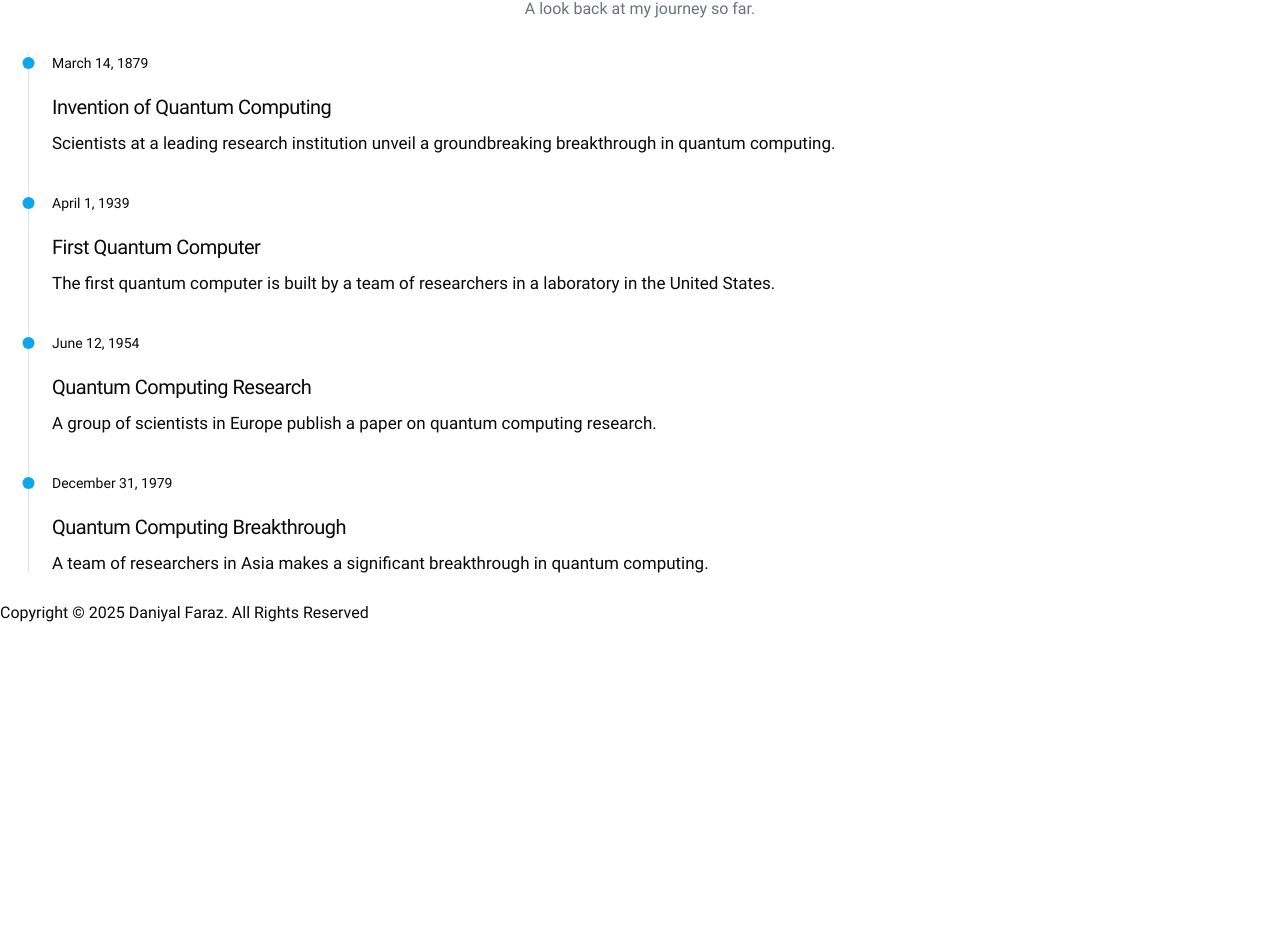
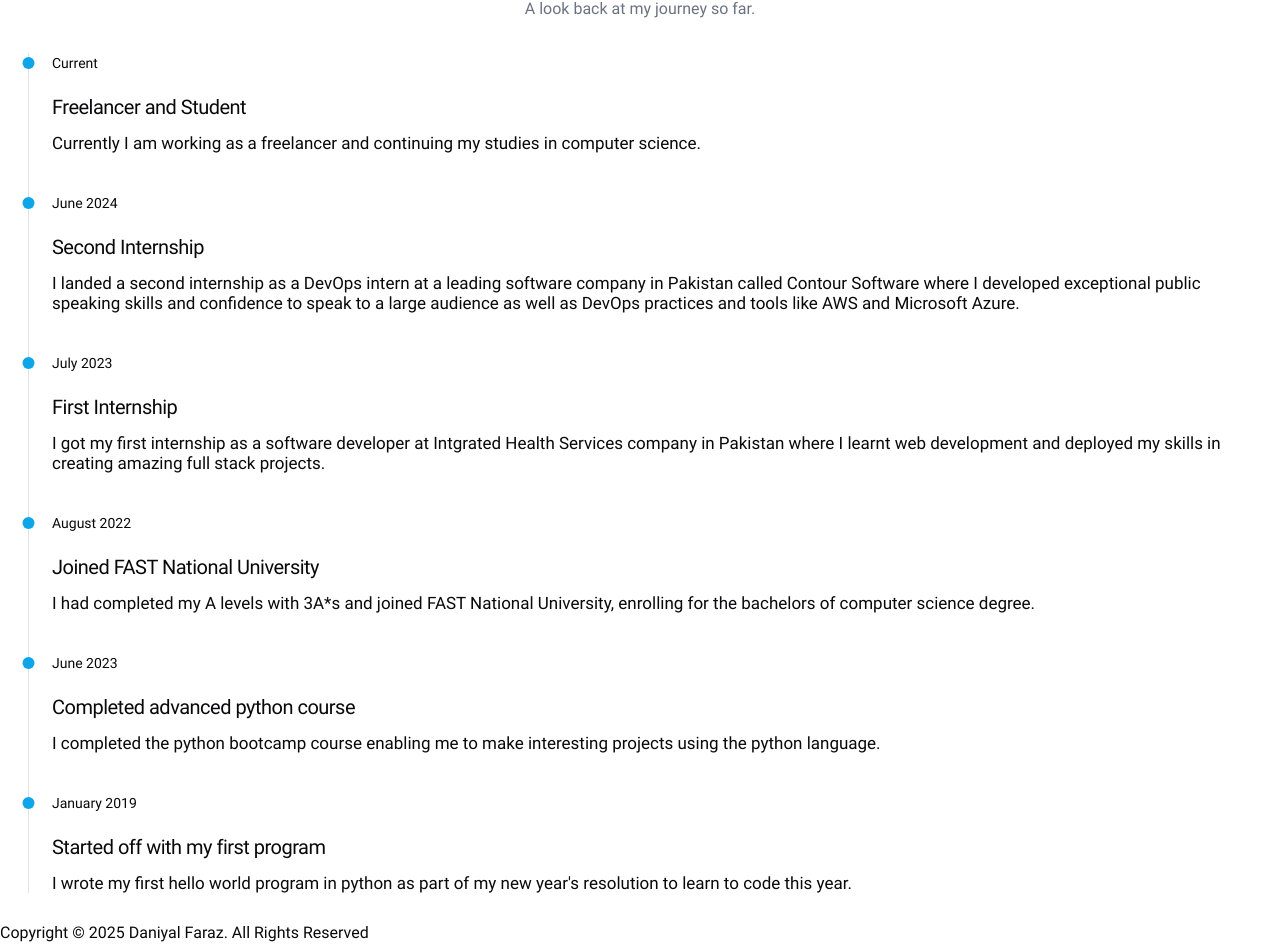
Before and after one commit to DaniyalFaraz2003/Personal-Blog-Website, a Next.js app: page /about in a window 1280 px wide. Shown: the part 732-1677 px from the top of the page. Before the commit the page ends 1357 px from the top, so only its background shows below. Built offline with nearby package versions, Linux system fonts and the light colour scheme.

Commit message:
fixed content in about and contact

```diff
--- a/app/about/page.js
+++ b/app/about/page.js
@@ -15,7 +15,7 @@ function AboutMe() {
             <p className="text-gray-500 dark:text-gray-400">Who I am.</p>
             <div>
                 <p className="text-lg mt-5">
-                    I am a student, programmer and musician. I love to code and play music. I have been coding for the past 5 years and have worked on a variety of projects. I am currently studying computer science at a leading university in the United States. I am passionate about technology and its potential to change the world
+                    I am a student, programmer and musician. I love to code and play music. I have been coding for the past 5 years and have worked on a variety of projects made in languages like python, C++, Java and JavaScript. I am currently studying computer science at a leading university in Pakistan named FAST National University of Computing And Emerging Sciences. I am passionate about technology and its potential to change the world
                 </p>
             </div>
         </div>
@@ -68,24 +68,34 @@ function HeroSection() {
 
 const timelineData = [
     {
-        date: "March 14, 1879",
-        title: "Invention of Quantum Computing",
-        description: "Scientists at a leading research institution unveil a groundbreaking breakthrough in quantum computing."
+        date: "Current",
+        title: "Freelancer and Student",
+        description: "Currently I am working as a freelancer and continuing my studies in computer science."
     },
     {
-        date: "April 1, 1939",
-        title: "First Quantum Computer",
-        description: "The first quantum computer is built by a team of researchers in a laboratory in the United States."
+        date: "June 2024",
+        title: "Second Internship",
+        description: "I landed a second internship as a DevOps intern at a leading software company in Pakistan called Contour Software where I developed exceptional public speaking skills and confidence to speak to a large audience as well as DevOps practices and tools like AWS and Microsoft Azure."
     },
     {
-        date: "June 12, 1954",
-        title: "Quantum Computing Research",
-        description: "A group of scientists in Europe publish a paper on quantum computing research."
+        date: "July 2023",
+        title: "First Internship",
+        description: "I got my first internship as a software developer at Intgrated Health Services company in Pakistan where I learnt web development and deployed my skills in creating amazing full stack projects."
     },
     {
-        date: "December 31, 1979",
-        title: "Quantum Computing Breakthrough",
-        description: "A team of researchers in Asia makes a significant breakthrough in quantum computing."
+        date: "August 2022",
+        title: "Joined FAST National University",
+        description: "I had completed my A levels with 3A*s and joined FAST National University, enrolling for the bachelors of computer science degree."
+    },
+    {
+        date: "June 2023",
+        title: "Completed advanced python course",
+        description: "I completed the python bootcamp course enabling me to make interesting projects using the python language."
+    },
+    {
+        date: "January 2019",
+        title: "Started off with my first program",
+        description: "I wrote my first hello world program in python as part of my new year's resolution to learn to code this year."
     }
 ]
 
--- a/app/contact/page.js
+++ b/app/contact/page.js
@@ -20,6 +20,7 @@ import { Input } from "@/components/ui/input"
 import { Textarea } from '@/components/ui/textarea';
 import { Spinner } from '@/components/ui/spinner';
 import { Alert, AlertTitle, AlertDescription } from '@/components/ui/alert';
+import Link from 'next/link';
 import axios from "axios"
 
 
@@ -150,10 +151,10 @@ export default function Page() {
             <section className='flex flex-col md:flex-row lg:flex-row gap-5'>
                 <div className='basis-1/2 flex flex-col gap-7 justify-center'>
                     <div className='flex gap-4'>
-                        <Github size={24} />
-                        <Facebook size={24} />
-                        <Instagram size={24} />
-                        <Linkedin size={24} />
+                        <Link href={"https://github.com/DaniyalFaraz2003"}><Github size={24} /></Link>
+                        <Link href={"https://www.facebook.com/daniyal.faraz.37/"}><Facebook size={24} /></Link>
+                        <Link href={"https://www.instagram.com/daniyalfaraz2003/"}><Instagram size={24} /></Link>
+                        <Link href={"https://www.linkedin.com/in/daniyal-faraz-911360242/"}><Linkedin size={24} /></Link>
                     </div>
                     <CardTitle className="text-6xl">I Look Forward to <span className='text-sky-500'>Connecting</span> With You!</CardTitle>
                     <CardDescription className='text-lg font-bold'>
```
